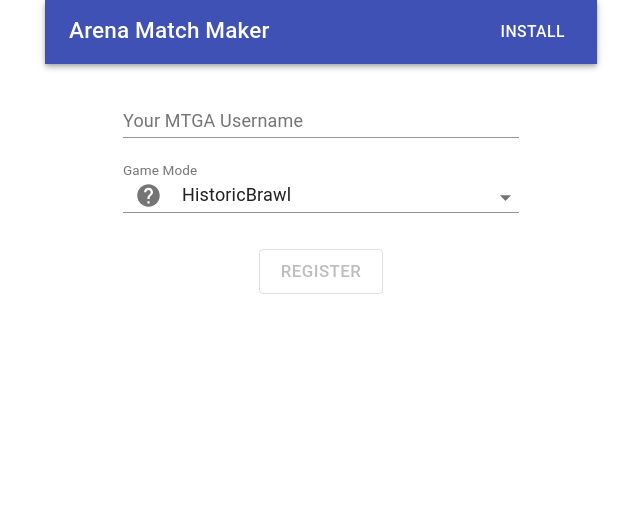
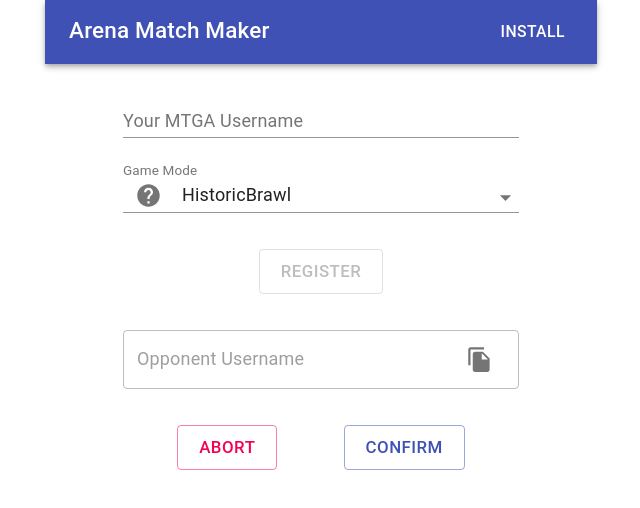
Before and after one commit to dwltkvn/ArenaMatchMaker, a Gatsby site: page / in a window 1280 px wide. Shown: the whole page, without its empty margins (319-959 px from the left). Built offline with nearby package versions, Linux system fonts and the light colour scheme; Gatsby itself is replaced by a stand-in of ours.

Commit message:
rework opponentFoundComponent

```diff
--- a/src/components/opponentFoundComponent.js
+++ b/src/components/opponentFoundComponent.js
@@ -10,8 +10,12 @@ import CardContent from "@material-ui/core/CardContent"
 import CardMedia from "@material-ui/core/CardMedia"
 import Button from "@material-ui/core/Button"
 import Typography from "@material-ui/core/Typography"
+import TextField from "@material-ui/core/TextField"
+import InputAdornment from "@material-ui/core/InputAdornment"
 
 // material-ui icons import
+import IconButton from "@material-ui/core/IconButton"
+import FileCopyIcon from "@material-ui/icons/FileCopy"
 
 const styles = {}
 
@@ -40,31 +44,31 @@ class OpponentFoundComponent extends React.Component {
       <Grid container spacing={3}>
         <Grid item xs={12} />
         <Grid item xs={12}>
-          <Card>
-            <CardActionArea>
-              <CardMedia
-                image="./images/gatsby-icon.png"
-                title="Contemplative Reptile"
-              />
-              <CardContent>
-                <Typography gutterBottom variant="h5" component="h2">
-                  {props.propOpponentUserName}
-                </Typography>
-                <Typography variant="body2" color="textSecondary" component="p">
-                  Go to MTG Arena, start the match and click on button to
-                  confirm
-                </Typography>
-              </CardContent>
-            </CardActionArea>
-            <CardActions>
-              <Button size="small" color="secondary">
-                Abort
-              </Button>
-              <Button size="small" color="primary">
-                Confirm
-              </Button>
-            </CardActions>
-          </Card>
+          <TextField
+            label="Opponent Username"
+            fullWidth
+            defaultValue={props.propOpponentUserName}
+            variant="outlined"
+            disabled={true}
+            InputProps={{
+              endAdornment: (
+                <InputAdornment position="end">
+                  <IconButton>
+                    <FileCopyIcon />
+                  </IconButton>
+                </InputAdornment>
+              )
+            }}
+          />
+        </Grid>
+        <Grid item xs={12} />
+        <Grid container justify="space-evenly">
+          <Button color="secondary" size="large" variant="outlined">
+            Abort
+          </Button>
+          <Button color="primary" size="large" variant="outlined">
+            Confirm
+          </Button>
         </Grid>
       </Grid>
     )
--- a/src/components/registerComponent.js
+++ b/src/components/registerComponent.js
@@ -99,7 +99,6 @@ class RegisterComponent extends React.Component {
             label="Your MTGA Username"
             fullWidth
             onChange={this.onUsernameChange}
-            style={classes.marginStyle}
             defaultValue={props.defaultUsername}
           />
         </Grid>
--- a/src/pages/index.js
+++ b/src/pages/index.js
@@ -181,6 +181,11 @@ class MAMMPage extends React.Component {
                       //stateMatchMaking: stateNames.MATCHED,
                       stateOpponentUsername: snapshot.val().opponent.username
                     })
+                    setTimeout(
+                      () =>
+                        this.setState({ stateMatchMaking: stateNames.MATCHED }),
+                      2500
+                    )
                   } else {
                     // no username
                     console.log("fb no username")
@@ -316,7 +321,8 @@ class MAMMPage extends React.Component {
                     cbOnCancel={() => this.onCancelRegistration()}
                     propOpponentFound={this.state.stateOpponentUsername !== ""}
                     disableBtn={
-                      this.state.stateMatchMaking !== stateNames.SEARCHING
+                      this.state.stateMatchMaking !== stateNames.SEARCHING ||
+                      this.state.stateOpponentUsername !== ""
                     }
                   />
                 </Grid>
@@ -328,6 +334,9 @@ class MAMMPage extends React.Component {
                   />
                 </Grid>
               )}
+              <Grid item xs={12}>
+                <OpponentFoundCmpnt opponentUsername="Heel#999" />
+              </Grid>
             </Grid>
           </Container>
         </div>
```
